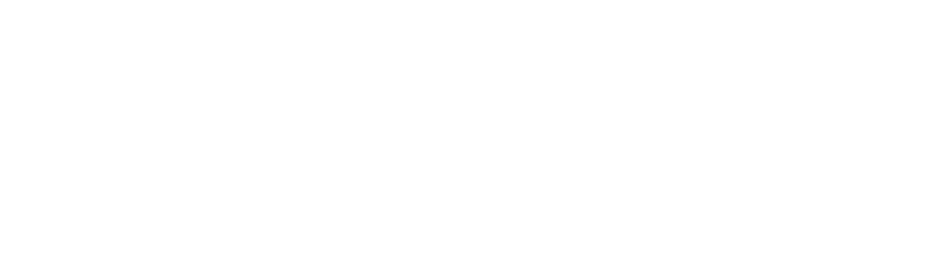
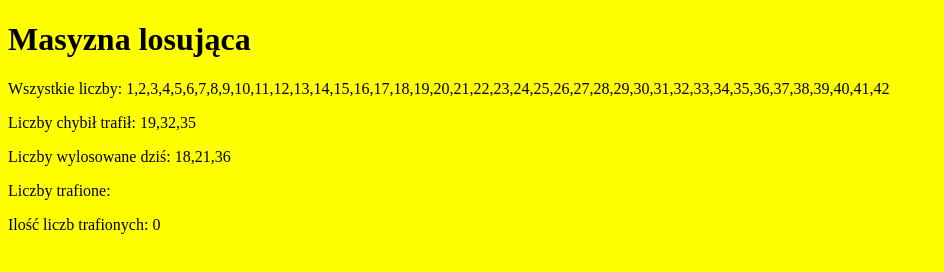
Before and after one commit to szczepaniakmichal/lottery_machine, a plain HTML site: page index.html in a window 1280 px wide. Shown: the whole page, without its empty margins (0-944 px from the left). Drawn offline with Linux system fonts and the light colour scheme.

Commit message:
dynamic change html

```diff
--- a/index.html
+++ b/index.html
@@ -6,7 +6,12 @@
     <link rel="stylesheet" href="style.css">
 </head>
 <body>
-
+<h1>Masyzna losująca</h1>
+<p id="wszystkieLiczby"></p>
+<p id="liczbyChybiłTrafił"></p>
+<p id="liczbyWylosowaneDzis"></p>
+<p id="liczbyTrafione"></p>
+<p id="iloscLiczbTrafionych">0</p>
      <script src="script.js"></script>
 
 </body>
--- a/script.js
+++ b/script.js
@@ -1,42 +1,48 @@
 const wszystkie_liczby = [];
 const liczby_chybil_trafil = [];
-const liczby_szczesliwe = [];
+const liczby_wylosowane_dzis = [];
 const liczby_trafione = [];
 
 const losowanie_wszystkich_liczb = () => {
     for (let i = 1; i <= 42; i++) {
         wszystkie_liczby.push(i);
     }
-}
+};
 
 const losowanie = (los, ilosc) => {
     while ( los.length < ilosc ) {
         let wylosowanaLiczba = Math.floor(Math.random() * wszystkie_liczby.length + 1);
-        if ( los.includes(wylosowanaLiczba) == false ) {
+        if ( los.includes(wylosowanaLiczba) === false ) {
             los.push(wylosowanaLiczba);
         }
     }
     los.sort( function( a, b ) { return a - b } );
-}
+};
 
 const sprawdzenie_trafien = () => {
     liczby_chybil_trafil.forEach(e => {
-        liczby_szczesliwe.forEach(f => {
-            if( e == f ) {
+        liczby_wylosowane_dzis.forEach(f => {
+            if( e === f ) {
                 liczby_trafione.push(e);
             }
         })
     })
-}
+};
 
 losowanie_wszystkich_liczb();
-losowanie(liczby_chybil_trafil, 6);
-losowanie(liczby_szczesliwe, 6);
+losowanie(liczby_chybil_trafil, 3);
+losowanie(liczby_wylosowane_dzis, 3);
 sprawdzenie_trafien();
 
 
 console.log(`Wszystkie liczby: ${wszystkie_liczby}`);
 console.log(`Liczby chybił trafił: ${liczby_chybil_trafil}`);
-console.log(`Liczby wylosowane dziś: ${liczby_szczesliwe}`);
+console.log(`Liczby wylosowane dziś: ${liczby_wylosowane_dzis}`);
 console.log(`Liczby trafione: ${liczby_trafione}`);
 console.log(`Ilość liczb trafionych: ${liczby_trafione.length}`);
+
+document.getElementById('wszystkieLiczby').innerHTML = `Wszystkie liczby: ${wszystkie_liczby}`;
+document.getElementById('liczbyChybiłTrafił').innerHTML = `Liczby chybił trafił: ${liczby_chybil_trafil}`;
+document.getElementById('liczbyWylosowaneDzis').innerHTML = `Liczby wylosowane dziś: ${liczby_wylosowane_dzis}`;
+document.getElementById('liczbyTrafione').innerHTML = `Liczby trafione: ${liczby_trafione}`;
+document.getElementById('iloscLiczbTrafionych').innerHTML = `Ilość liczb trafionych: ${liczby_trafione.length}`;
--- a/style.css
+++ b/style.css
@@ -0,0 +1,3 @@
+body {
+    background-color: yellow;
+}
```
Also changed, not shown: 1 other file.
